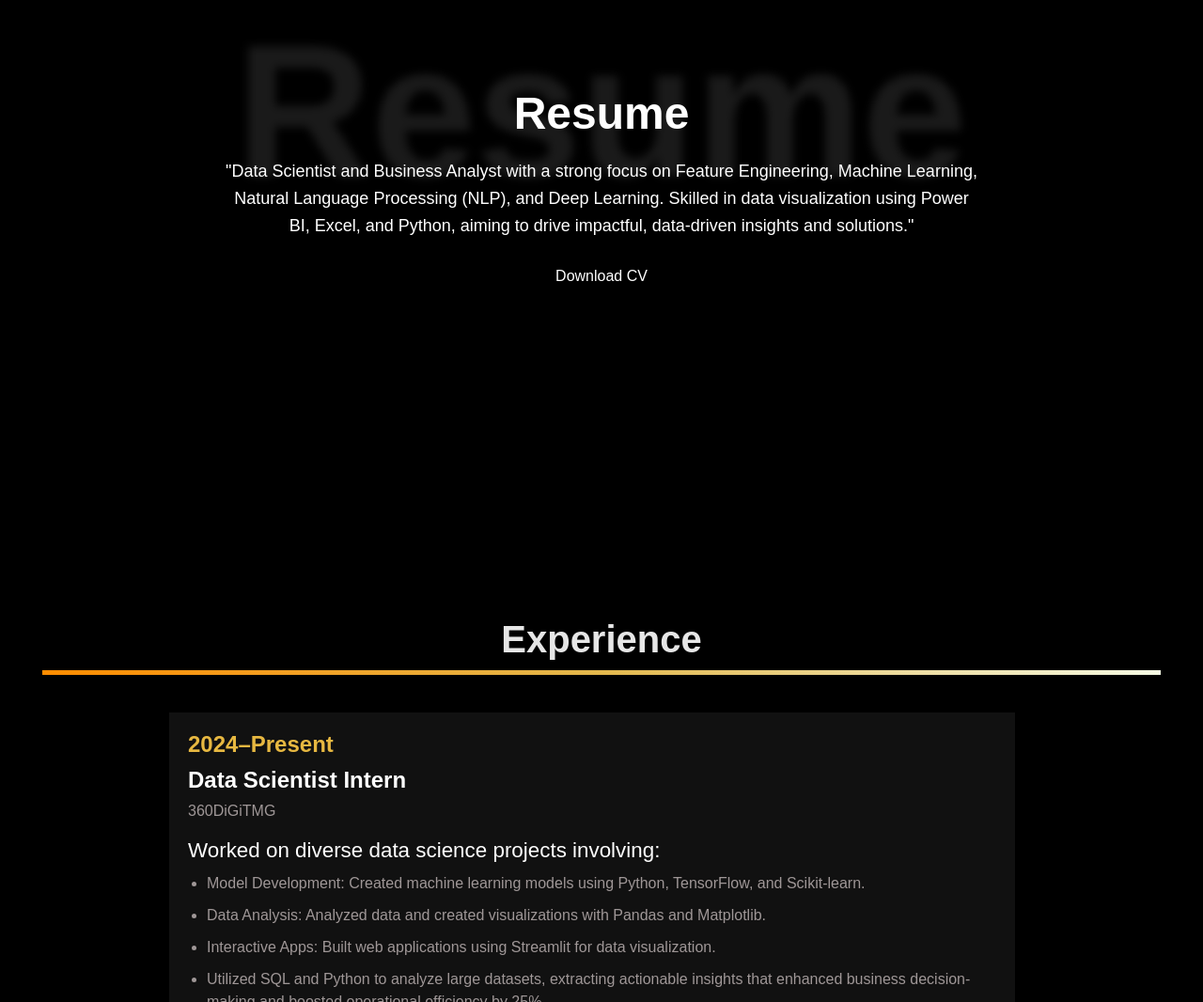
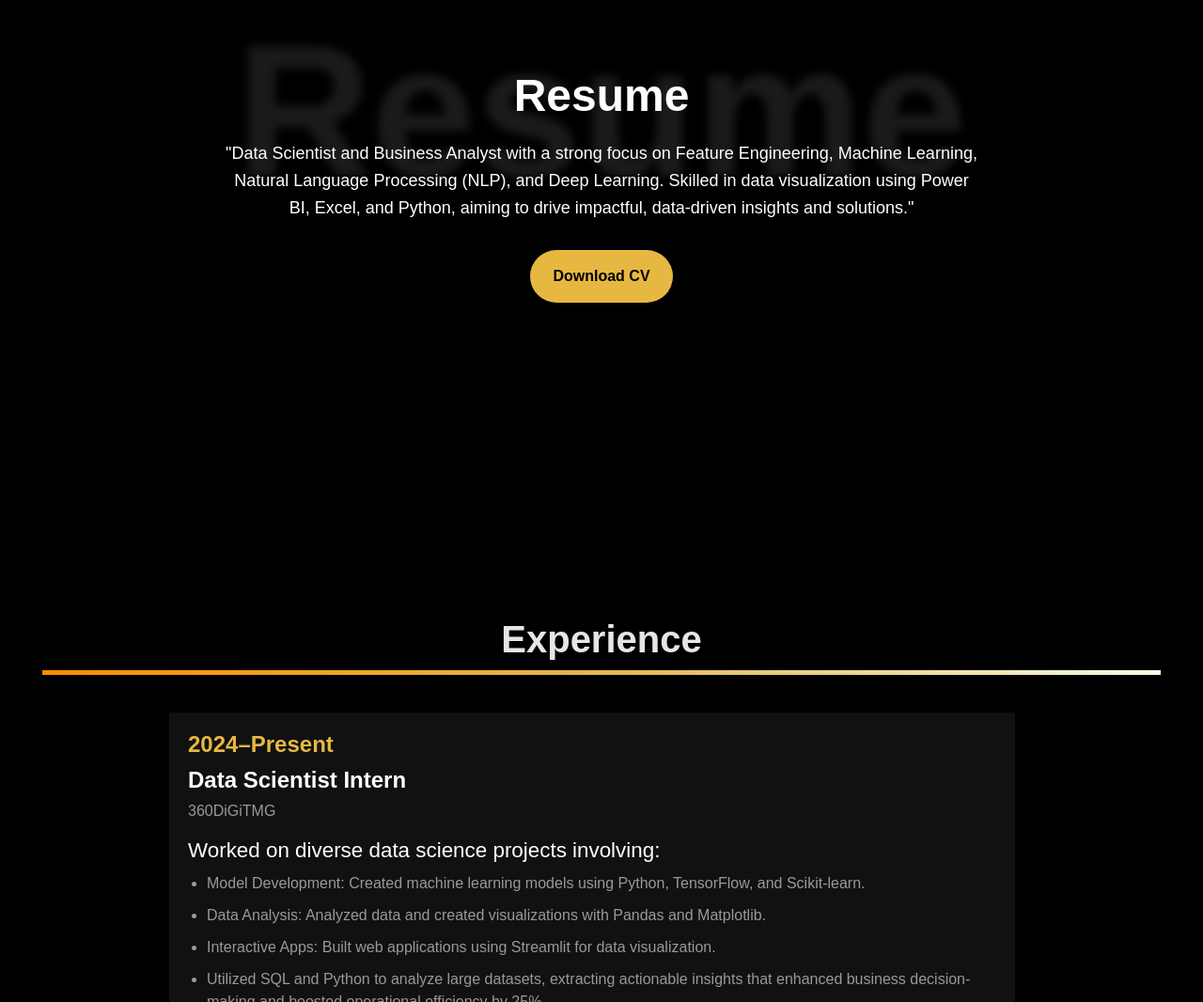
Before and after one commit to gauravpatel210/gaurav, a plain HTML site: page index.html in a window 1280 px wide. Shown: the part 1649-2715 px from the top of the page at 94% size. Drawn offline with Linux system fonts and the light colour scheme.

Commit message:
Update index.html

```diff
--- a/index.html
+++ b/index.html
@@ -118,7 +118,7 @@
         <div class="resume-content">
           <h1>Resume</h1>
           <p>"Data Scientist and Business Analyst with a strong focus on Feature Engineering, Machine Learning, Natural Language Processing (NLP), and Deep Learning. Skilled in data visualization using Power BI, Excel, and Python, aiming to drive impactful, data-driven insights and solutions."</p>
-          <a href="https://drive.google.com/file/d/1IlrnU6u0J8iR0ZUzLrGWbg474D8b7T-m/view?usp=drive_link">Download CV</a>
+          <a href="https://drive.google.com/file/d/1IlrnU6u0J8iR0ZUzLrGWbg474D8b7T-m/view?usp=drive_link" class="download-btn">Download CV</a>
         </div>
       </section>
 
```
